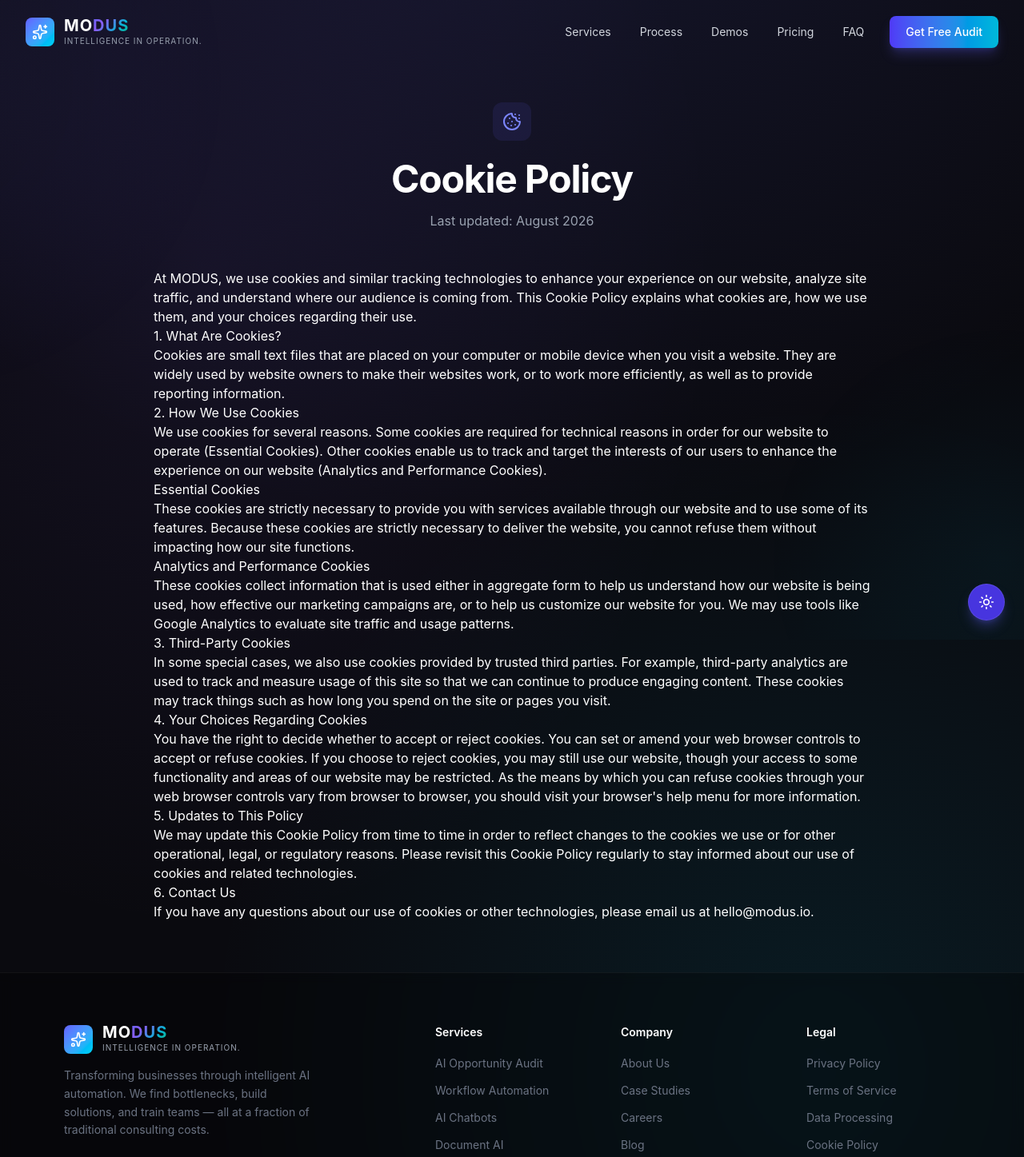
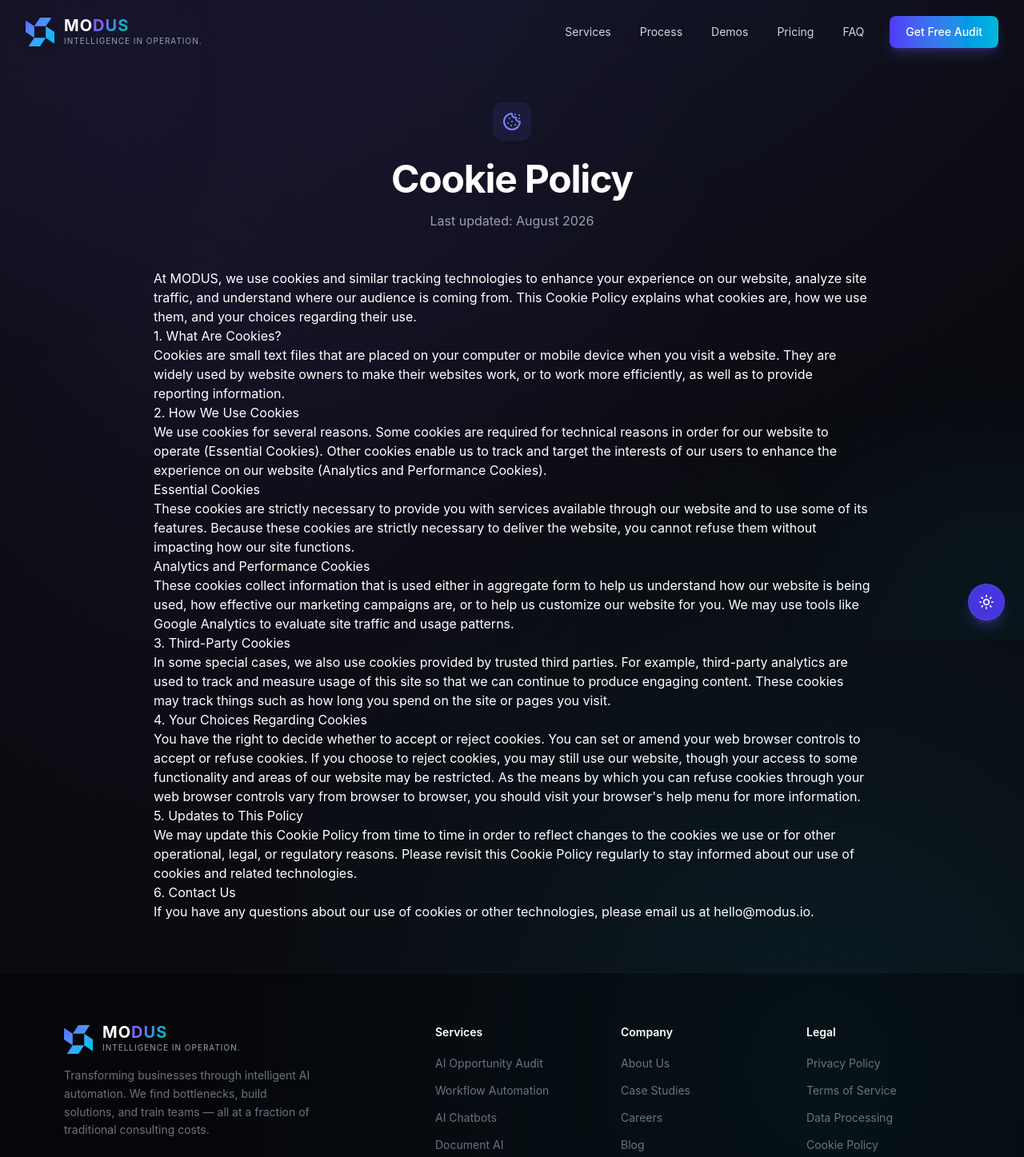
Before and after one commit to thisisarindam/aiconsultancy, a React (Vite) app: page /aiconsultancy/cookies in a window 1280 px wide. Shown: the top 1447 px of the page at 80% size. Built offline with nearby package versions, Linux system fonts and the light colour scheme.

Commit message:
feat: integrate newly designed geometric logo to replace generic icons and update favicon

```diff
--- a/src/components/Footer.tsx
+++ b/src/components/Footer.tsx
@@ -1,6 +1,7 @@
-import { Sparkles } from "lucide-react";
+
 import { FaLinkedin, FaTwitter, FaYoutube, FaGithub } from "react-icons/fa";
 import { Link } from "react-router-dom";
+import { Logo } from "./Logo";
 
 const footerLinks = {
   Services: [
@@ -33,10 +34,8 @@ export default function Footer() {
         <div className="grid grid-cols-2 sm:grid-cols-2 lg:grid-cols-5 gap-8 sm:gap-10">
           {/* Brand */}
           <div className="col-span-2 lg:col-span-2">
-            <Link to="/" className="flex items-center mb-4">
-              <div className="w-9 h-9 rounded-lg bg-gradient-to-br from-indigo-500 to-cyan-400 flex items-center justify-center">
-                <Sparkles className="w-5 h-5 text-white" />
-              </div>
+            <Link to="/" className="flex items-center mb-4 group">
+              <Logo className="w-9 h-9 drop-shadow-lg transition-transform duration-300 group-hover:scale-110" />
               <div className="flex flex-col ml-3">
                 <span className="text-xl font-bold tracking-wider leading-none">
                   <span className="text-white">MO</span>
--- /dev/null
+++ b/src/components/Logo.tsx
@@ -0,0 +1,13 @@
+import React from 'react';
+
+export const Logo = ({ className }: { className?: string }) => (
+  <svg viewBox="0 0 100 100" className={className} xmlns="http://www.w3.org/2000/svg">
+    <defs>
+      <linearGradient id="logo-gradient" x1="0%" y1="0%" x2="100%" y2="100%">
+        <stop offset="0%" className="text-indigo-500" stopColor="currentColor" />
+        <stop offset="100%" className="text-cyan-400" stopColor="currentColor" />
+      </linearGradient>
+    </defs>
+    <path fill="url(#logo-gradient)" d="M 30 30 L 70 30 L 90 0 L 50 0 Z M 70 30 L 70 70 L 100 90 L 100 50 Z M 70 70 L 30 70 L 10 100 L 50 100 Z M 30 70 L 30 30 L 0 10 L 0 50 Z" />
+  </svg>
+);
--- a/src/components/Navbar.tsx
+++ b/src/components/Navbar.tsx
@@ -1,7 +1,8 @@
 import { useState, useEffect } from "react";
 import { motion, AnimatePresence } from "framer-motion";
-import { Menu, X, Sparkles } from "lucide-react";
+import { Menu, X } from "lucide-react";
 import { Link } from "react-router-dom";
+import { Logo } from "./Logo";
 
 const navLinks = [
   { label: "Services", href: "/#services" },
@@ -48,9 +49,7 @@ export default function Navbar() {
             to="/"
             className="flex items-center group"
           >
-            <div className="w-8 h-8 sm:w-9 sm:h-9 rounded-lg bg-gradient-to-br from-indigo-500 to-cyan-400 flex items-center justify-center group-hover:shadow-lg group-hover:shadow-indigo-500/40 transition-all duration-300">
-              <Sparkles className="w-4 h-4 sm:w-5 sm:h-5 text-white" />
-            </div>
+            <Logo className="w-8 h-8 sm:w-9 sm:h-9 drop-shadow-lg transition-transform duration-300 group-hover:scale-110" />
             <div className="flex flex-col ml-3">
               <span className="text-xl font-bold tracking-wider leading-none">
                 <span className="text-white">MO</span>
```
Also changed, not shown: index.html (+1 -1 lines), public/favicon.svg (added).
